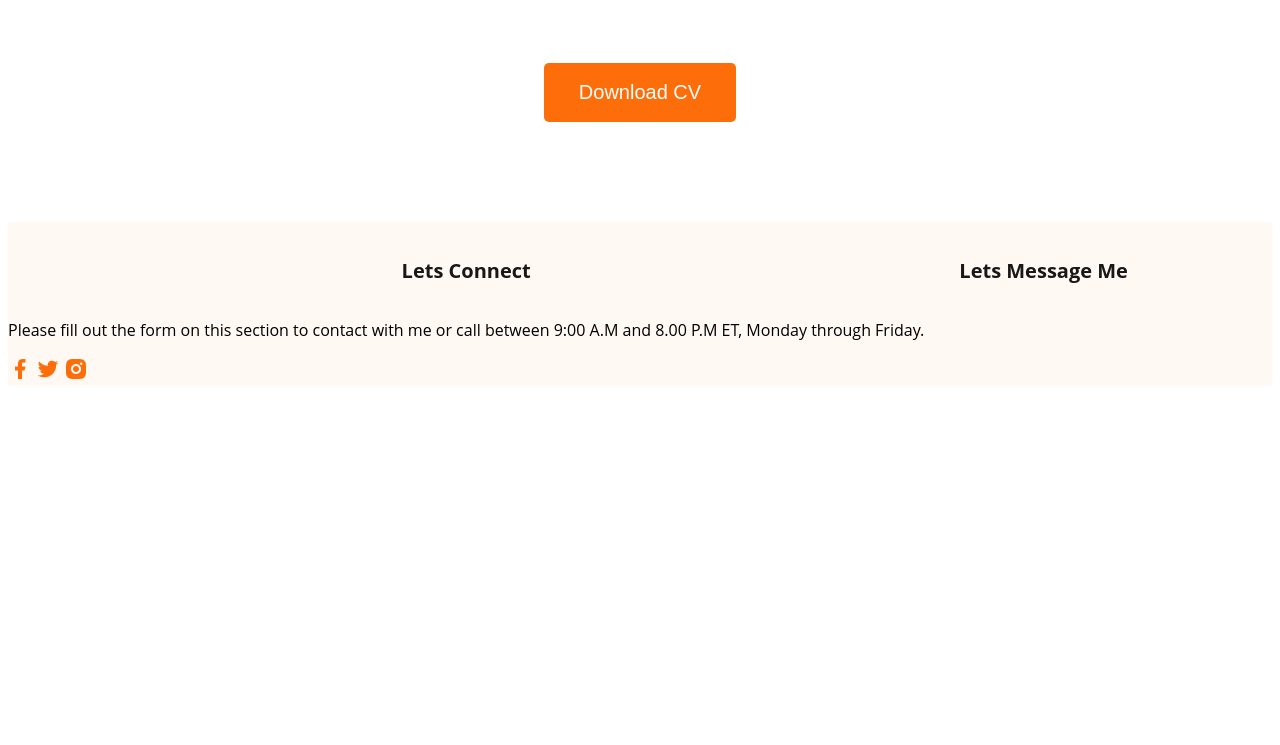
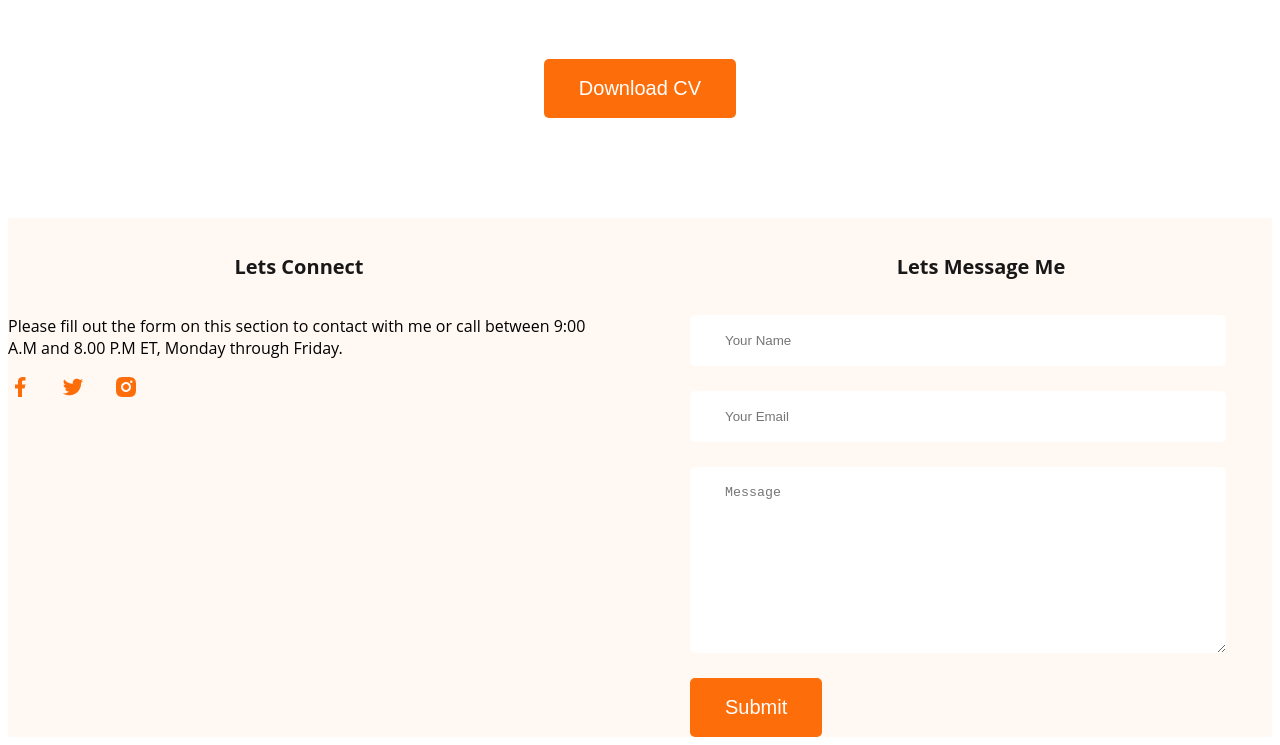
Before and after one commit to Ahmad-Alomgir/dummy-portfolio, a plain HTML site: page index.html in a window 1280 px wide. Shown: the part 3070-3815 px from the top of the page. Before the commit the page ends 3464 px from the top, so only its background shows below. Drawn offline with Linux system fonts and the light colour scheme.

Commit message:
Partialy complete

```diff
--- a/index.html
+++ b/index.html
@@ -59,7 +59,7 @@
                 </div>
         </section>
         <section>
-            <h3 class="section_title"> What I do</h3>
+            <h2 class="section_title"> What I do</h2>
             <p id="what" class="section_des">I have more than 10 years experience building software for clients all over the world. Below is a quick overview of my main technical skill sets and technologies i use. Want to find out more about my experience? Check out my online resume and project portfolio.</p>
         <div class="skills_con">
             <div class="skill">
@@ -158,7 +158,12 @@
 
         <div class="footer_column">
             <h3 class="section_title">Lets Message Me </h3>
-
+        <form class="contact" action="">
+            <input type="text" placeholder="Your Name" >
+            <input type="email" placeholder="Your Email" id="">
+            <textarea name="" id="" placeholder="Message" cols="30" rows="10"></textarea>
+            <input class="btn_primary" type="submit" value="Submit" >
+               </form>
         </div>
 
     </footer>
--- a/styles.css
+++ b/styles.css
@@ -111,9 +111,10 @@ main {
 
 #what {
     padding: 30px 150px;
+    text-align: center;
 }
 
-main section{
+main section {
     margin-top: 130px;
 }
 
@@ -153,44 +154,72 @@ main section{
 .skill_des {
     color: #757575;
 }
+
 /* resume */
-.column_title{
+.column_title {
     color: #474747;
     font-size: 30px;
     font-weight: 700;
 
 }
-.resume_con{
+
+.resume_con {
     display: flex;
     gap: 50px;
 }
-.item_insti{
+
+.item_insti {
     margin-bottom: 20px;
     margin-top: 0px;
 }
 
-.item_insti, .resume_des{
+.item_insti,
+.resume_des {
     color: #757575;
 }
-.item_title{
+
+.item_title {
     color: #474747;
     font-size: 25px;
     font-weight: 700;
     margin-bottom: 10px;
 }
-.resume_con hr{
+
+.resume_con hr {
     margin: 30px;
 }
-.download_cv{
+
+.download_cv {
     text-align: center;
     margin-top: 50px;
 }
 
 /* footer */
-footer{
-    background:#FFF8F3;
+footer {
+    background: #FFF8F3;
     display: flex;
+    gap: 100px;
     margin-top: 100px;
-    padding: 130px,200px;
+    padding: 130px, 200px;
 
 }
+
+.footer_column {
+    width: 50%;
+}
+.social_link a{
+    margin-right: 25px;
+}
+
+.contact input[type="text"],
+.contact input[type="email"],
+textarea {
+    display: block;
+    margin-bottom: 25px;
+    padding: 18px 35px;
+    color: #757575;
+    background-color: #FFF;
+    border-radius: 5px;
+    border: 0;
+    width: 80%;
+}
```
